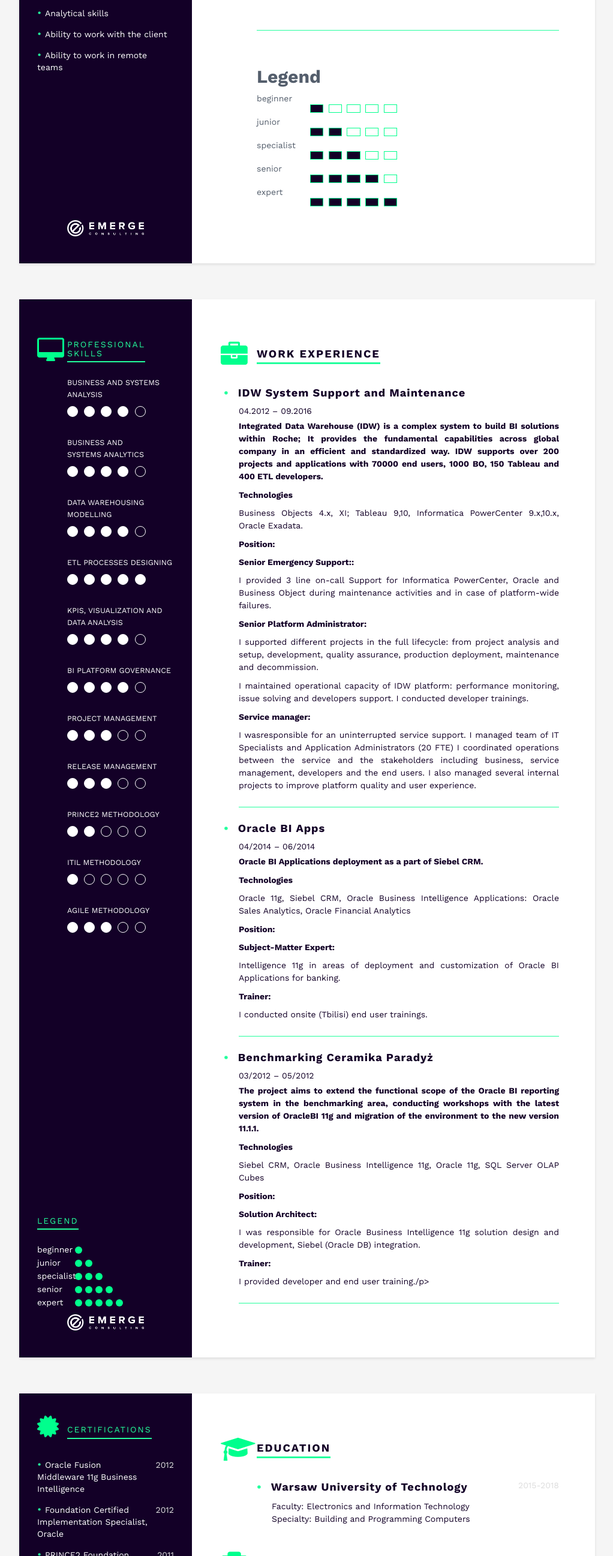
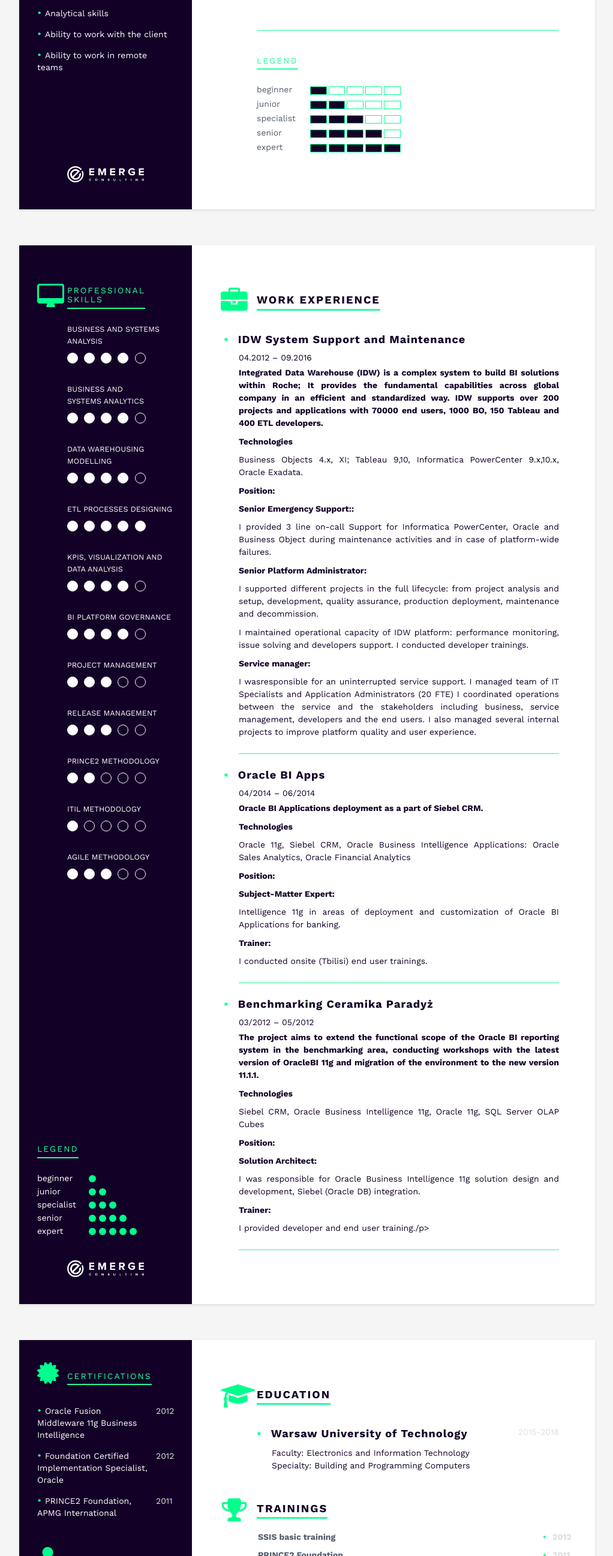
Before and after one commit to pawjan/kreator-cv, a plain HTML site: page index.html in a window 1280 px wide. Shown: the part 1063-3657 px from the top of the page at 60% size, without its empty margins (128-1150 px from the left). Drawn offline with nearby package versions, Linux system fonts and the light colour scheme.

Commit message:
Add files via upload

```diff
--- a/assets/css/styles.css
+++ b/assets/css/styles.css
@@ -215,7 +215,7 @@ p {
   top: 12px;
 }
 
-.sidebar-wrapper .container-block-title {
+.sidebar-wrapper .container-block-title, .container-block-title-legend {
   text-transform: uppercase;
   letter-spacing: 2px;
   font-weight: 500;
@@ -227,7 +227,7 @@ p {
   display: inline-block;
 }
 
-.sidebar-wrapper .container-block-title::after{
+.sidebar-wrapper .container-block-title::after, .container-block-title-legend::after{
     position: absolute;
     left: 0;
     bottom: -7px;
@@ -251,6 +251,10 @@ p {
   font-size: 3em;
   position: relative;
   top: 5px;
+}
+
+.blk{
+  display: inline-block;
 }
 
 .main-wrapper .section {
@@ -281,8 +285,12 @@ p {
   padding-top: 5px;
 }
 
-.legend-skill-item .skill-col{
-  font-size: 0.8em;
+.legend-skill-item .skill-bar{
+  margin-top: 0;
+}
+
+.legend-skill-item .skill-full, .legend-skill-item .skill-empty{
+  width: 100%;
 }
 
 .bar-bottom{
@@ -533,13 +541,14 @@ ul.trainings li{
 
 .legend-wrapper{
   position: absolute;
-  bottom: 70px
+  bottom: 100px;
+  width: 100%;
 }
 
 .legend-wrapper p{
   font-size: 0.8em;
   font-weight: 100;
-  padding: 25px 0px;
+  padding: 0px;
   text-align: justify;
 }
 
@@ -562,6 +571,7 @@ span.year{
   margin-left: 10px;
   float: right;
   color: #ddd;
+  width: 30px;
 }
 
 /* Extra small devices (phones, less than 768px) */
```
